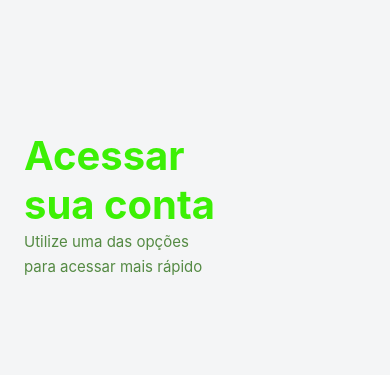
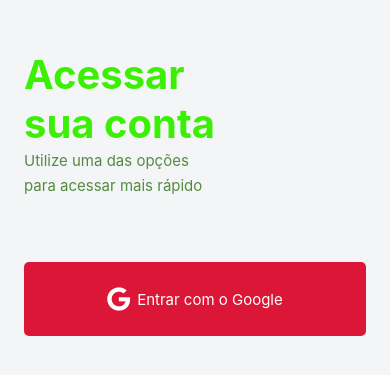
Before and after one commit to Iann-rst/LoginSocialApp, a React Native app: screen / in a window 390 px wide. Shown: the part 247-622 px from the top of the page. Built offline with nearby package versions, Linux system fonts and the light colour scheme.

Commit message:
Screen SignIn (Página Home)

```diff
--- a/src/screens/SignIn/index.tsx
+++ b/src/screens/SignIn/index.tsx
@@ -3,6 +3,7 @@ import { Container } from './styles';
 
 /* Components */
 import { Header } from '../../components/Header';
+import { Form } from '../../components/Form';
 
 export function SignIn() {
   return (
@@ -11,6 +12,7 @@ export function SignIn() {
         <KeyboardAvoidingView behavior="position" enabled>
           <>
             <Header />
+            <Form />
           </>
         </KeyboardAvoidingView>
       </TouchableWithoutFeedback>
```
